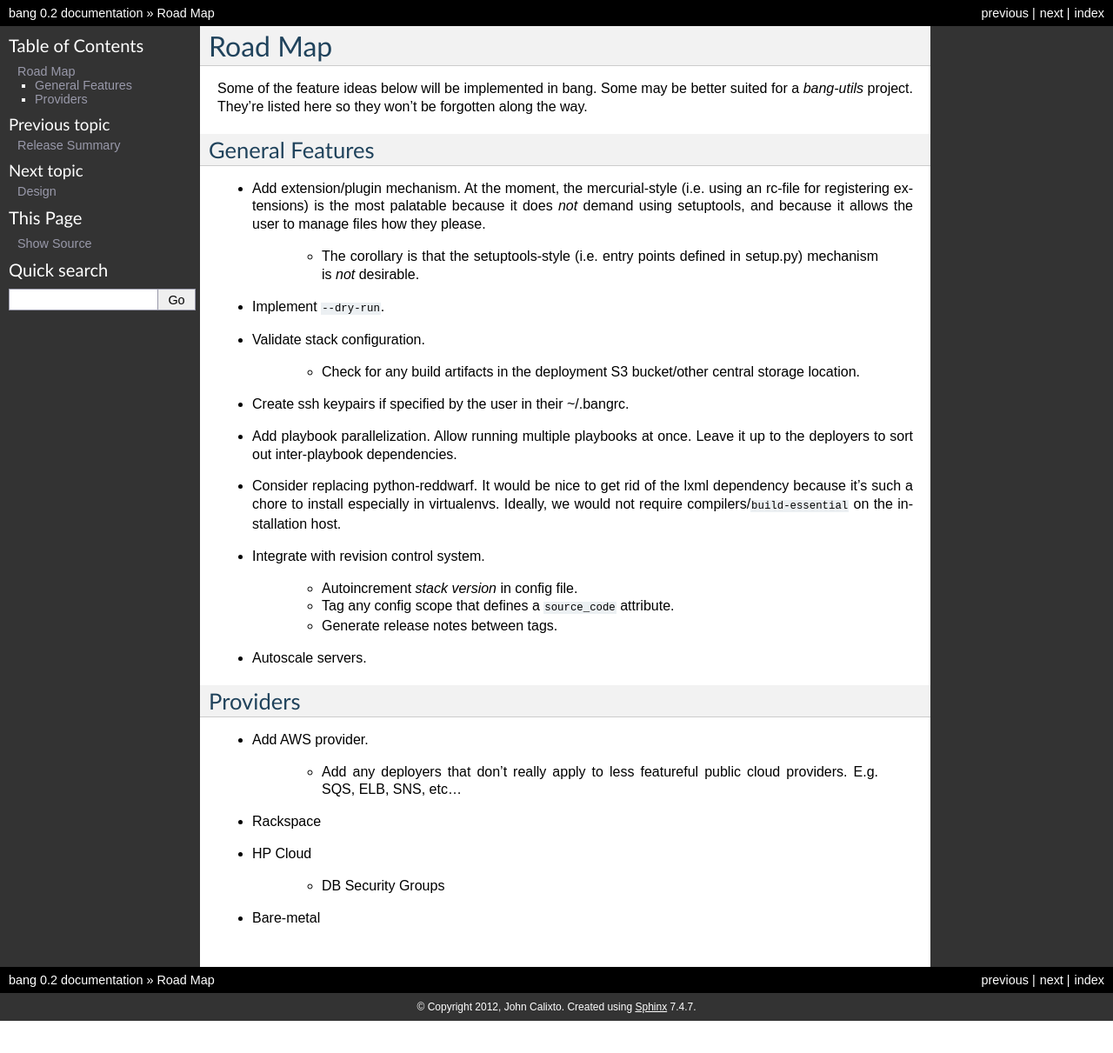
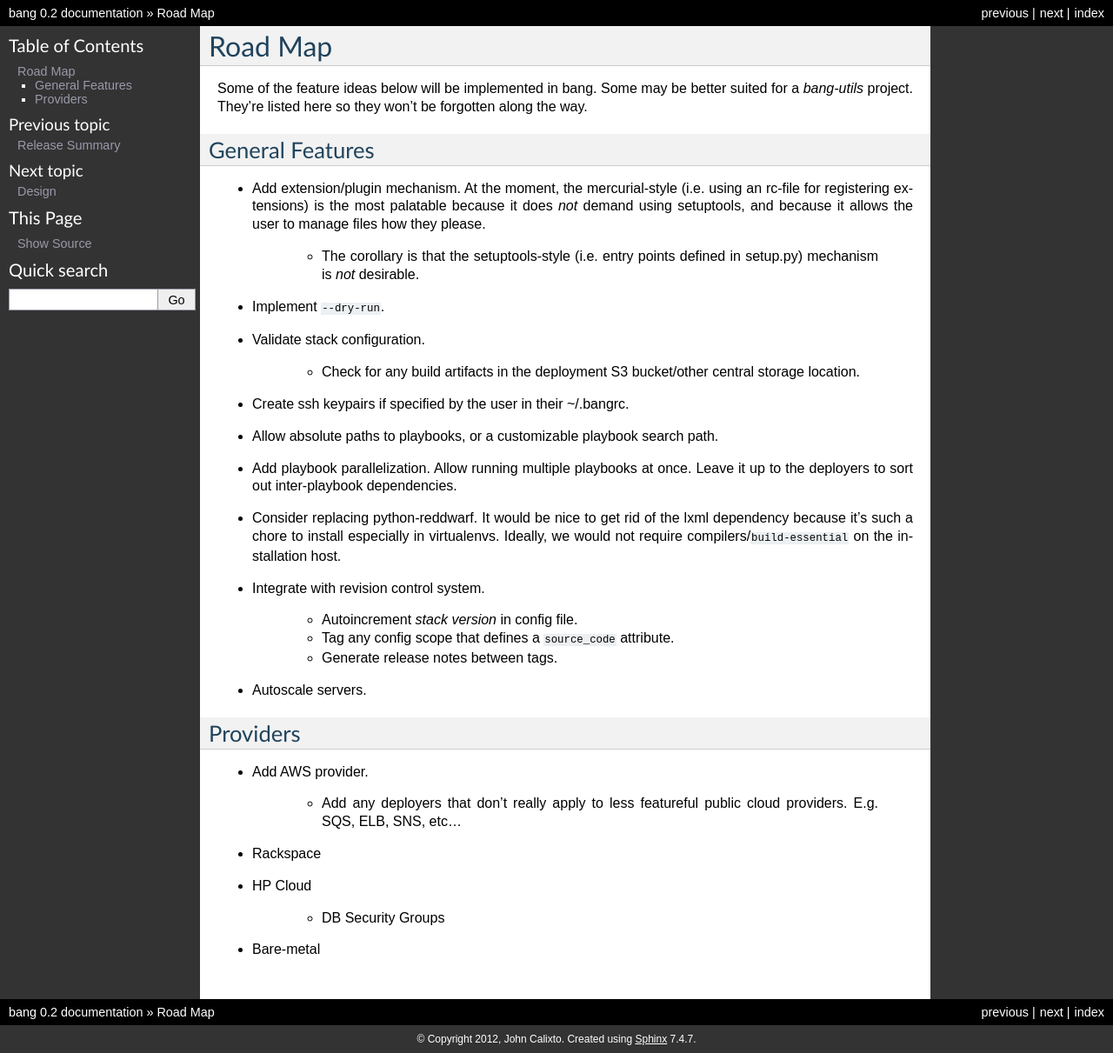
Before and after one commit to fr33jc/bang, a Sphinx documentation site: the page built from doc/roadmap.txt, in a window 1280 px wide and 1211 px high. Shown: the whole window at 87% size. Built offline with Sphinx 7.4.7, drawn with Linux system fonts in a browser that asks for light colours.

Commit message:
Add custom playbook search path to roadmap

```diff
--- a/doc/roadmap.txt
+++ b/doc/roadmap.txt
@@ -24,6 +24,8 @@ General Features
       central storage location.
 
 - Create ssh keypairs if specified by the user in their ~/.bangrc.
+- Allow absolute paths to playbooks, or a customizable playbook
+  search path.
 - Add playbook parallelization.  Allow running multiple playbooks at
   once.  Leave it up to the deployers to sort out inter-playbook
   dependencies.
```
